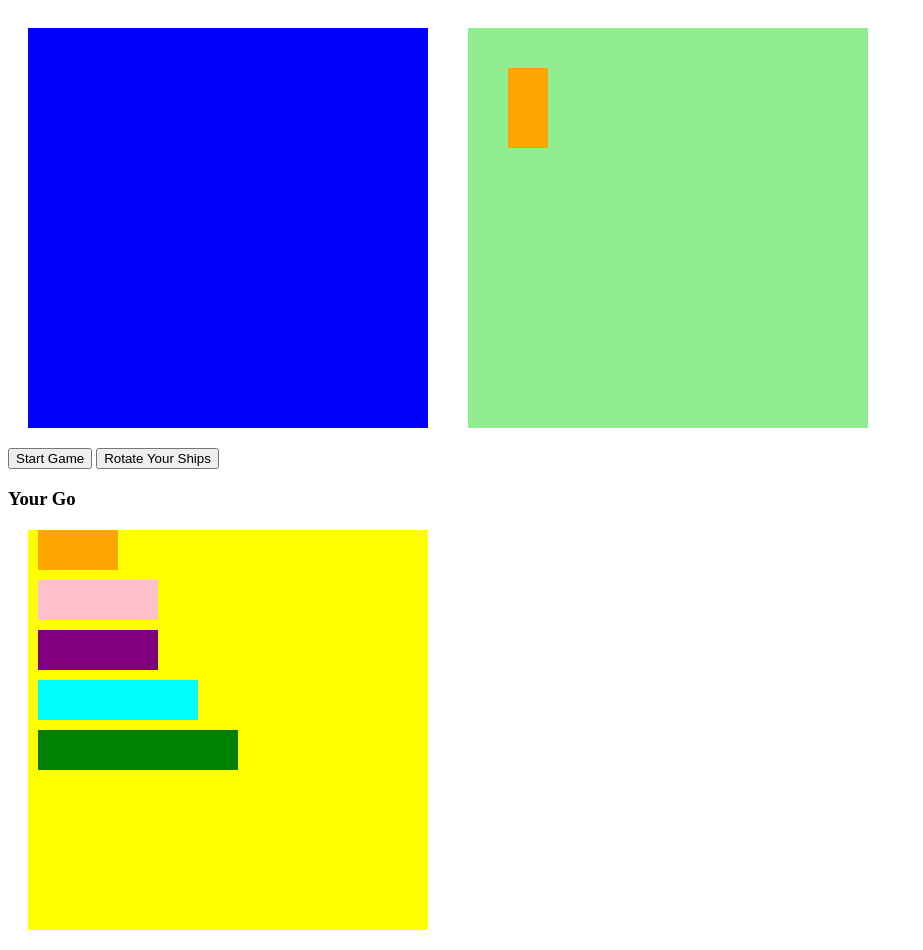
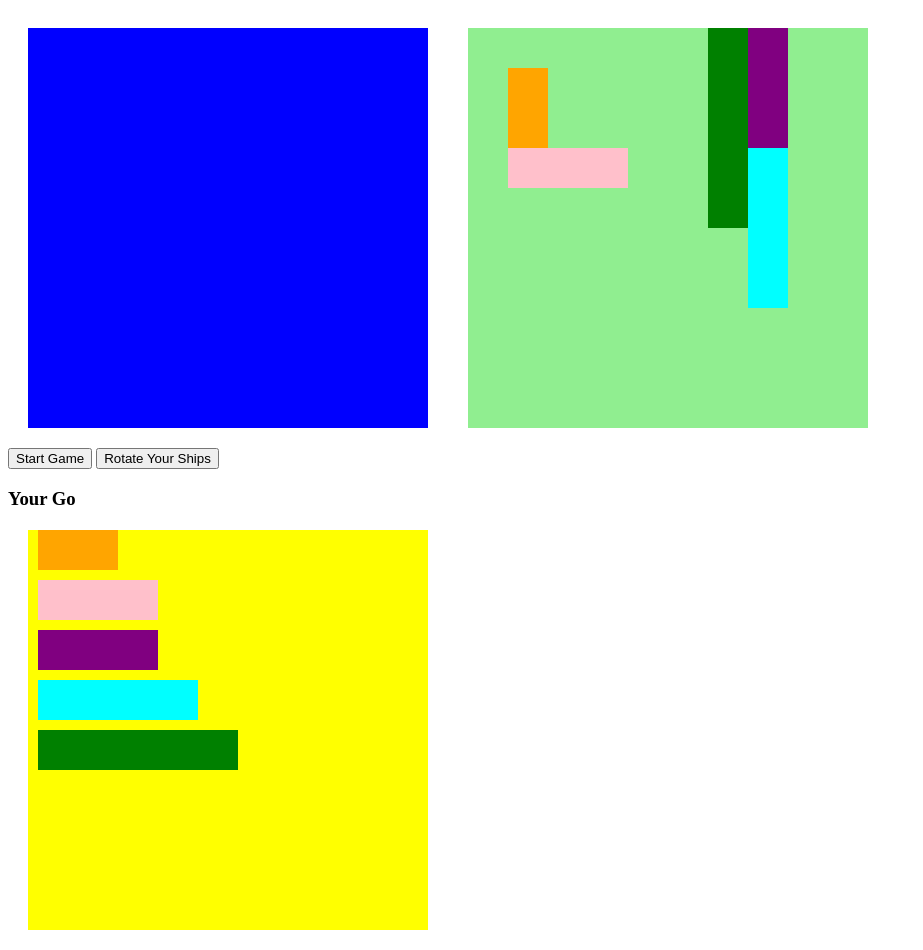
Before and after one commit to ratzPereira/Battleship-app, a plain HTML site: page index.html in a window 1280 px wide. Shown: the whole page, without its empty margins (0-923 px from the left). Drawn offline with Linux system fonts and the light colour scheme.

Commit message:
fixed the error  with the randomStart ranom number generator. added all other ships to computer board

```diff
--- a/app.js
+++ b/app.js
@@ -88,7 +88,7 @@ document.addEventListener ('DOMContentLoaded', () => {
             directions = 10;   // we will render our ship downwards
         }
 
-        let randomStart = Math.floor(Math.random() * computerSquares.length - (ship.directions[0].length) * directions);  // we want a point to start, we know that length is 100 and we need to sub the length of 1 grid ( if we get 100 the ship will start offscreen)
+        let randomStart = Math.abs(Math.floor(Math.random() * computerSquares.length - (ship.directions[0].length) * directions));  // we want a point to start, we know that length is 100 and we need to sub the length of 1 grid ( if we get 100 the ship will start offscreen)
 
 
         //make sure that we dont get a taken square
@@ -106,4 +106,8 @@ document.addEventListener ('DOMContentLoaded', () => {
         }
     }
     generate(shipsArray[0]);
+    generate(shipsArray[1]);
+    generate(shipsArray[2]);
+    generate(shipsArray[3]);
+    generate(shipsArray[4]);
 })
--- a/style.css
+++ b/style.css
@@ -82,3 +82,19 @@
 .destroyer {
     background-color:  orange;
 }
+
+.submarine {
+    background-color: pink;
+}
+
+.cruiser {
+    background-color: purple;
+}
+
+.battleship {
+    background-color:  aqua;
+}
+
+.carrier {
+    background-color: green;
+}
```
